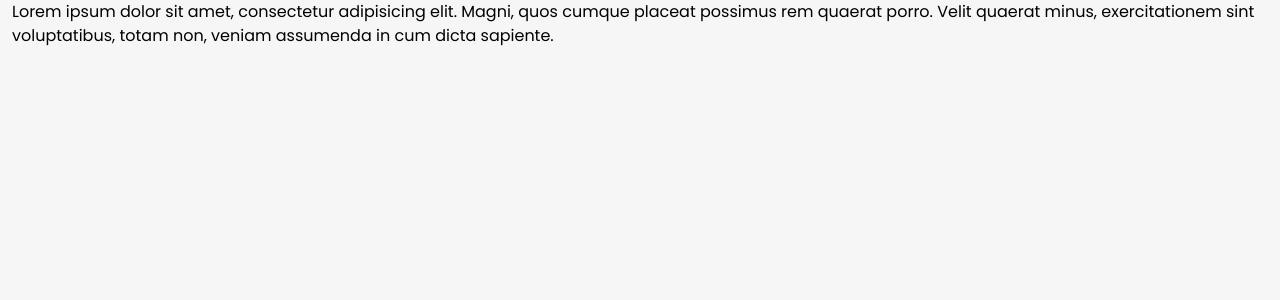
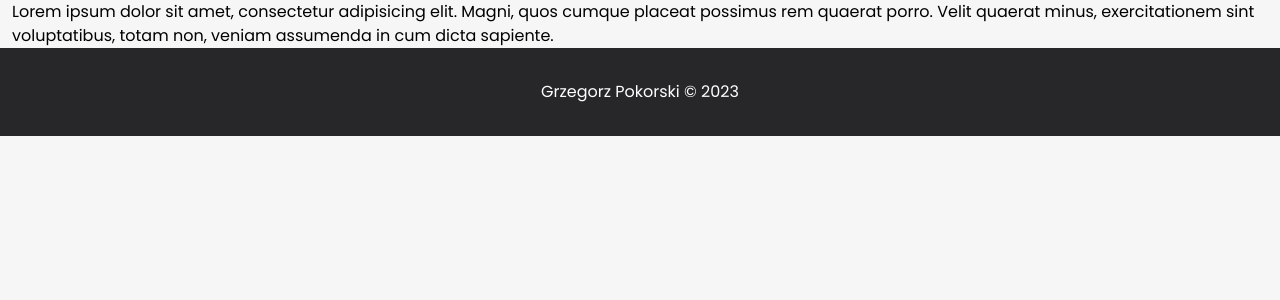
Before and after one commit to grzegorzpokorski/autodealer, a Next.js app: page / in a window 1280 px wide. Shown: the top 300 px of the page. Built offline with nearby package versions, Linux system fonts and the light colour scheme.

Commit message:
feat: add "Footer" component

```diff
--- /dev/null
+++ b/src/components/molecules/Footer/Footer.tsx
@@ -0,0 +1,20 @@
+import { Container } from "@/components/atoms/Container/Container";
+import { memo } from "react";
+
+type FooterProps = {
+  isHome?: boolean;
+};
+
+export const Footer = memo(({ isHome }: FooterProps) => {
+  const actualYear = new Date().getFullYear();
+
+  return (
+    <footer className="bg-zinc-800 text-white text-center py-8">
+      <Container>
+        <p>Grzegorz Pokorski © {actualYear}</p>
+      </Container>
+    </footer>
+  );
+});
+
+Footer.displayName = "Footer";
--- a/src/components/templates/Layout/Layout.tsx
+++ b/src/components/templates/Layout/Layout.tsx
@@ -1,9 +1,11 @@
 import { SkipLink } from "@/components/atoms/SkipLink/SkipLink";
+import { Footer } from "@/components/molecules/Footer/Footer";
 import { ReactNode } from "react";
 
 export const Layout = ({ children }: { readonly children: ReactNode }) => (
   <>
     <SkipLink />
     {children}
+    <Footer />
   </>
 );
```
